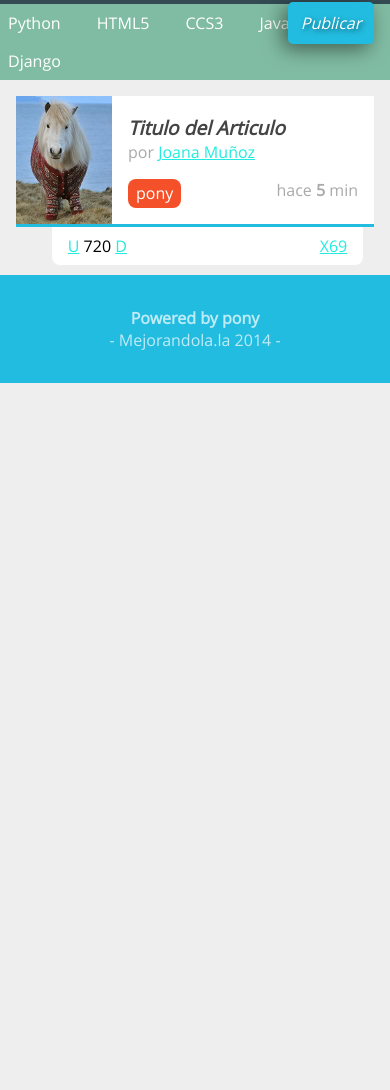
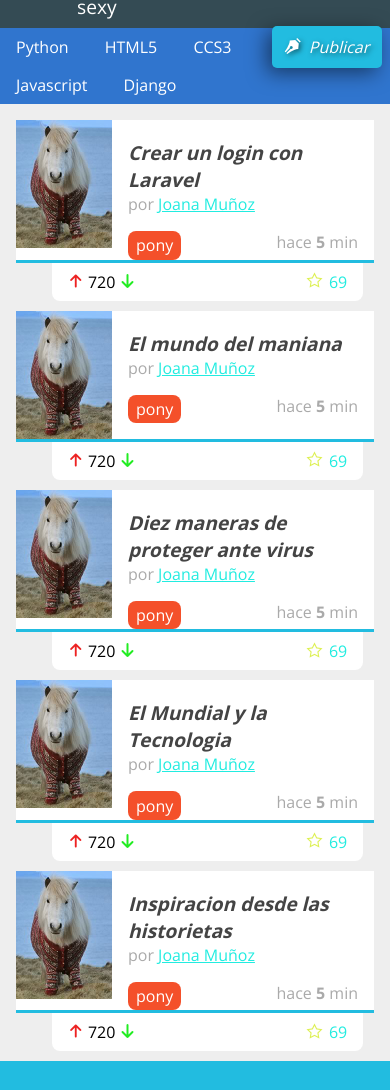
Before and after one commit to andresqm16/Puls2014-America, a plain HTML site: page index.html in a window 390 px wide. Shown: the part 69-1159 px from the top of the page. Before the commit the page ends 844 px from the top, so only its background shows below. Drawn offline with nearby package versions, Linux system fonts and the light colour scheme.

Commit message:
Agregando Iconos y portabilidad a la pagina
Agregue aqui los iconos en forma de vectores
ademas de agregarlo el meta para que la pagina se pueda ver en
dispositivos mobiles

```diff
--- a/estilos.css
+++ b/estilos.css
@@ -1,4 +1,4 @@
-@font-face {
+/*@font-face {
     font-family: 'open_sansregular';
     src: url('fuentes/OpenSans-Regular-webfont.eot');
     src: url('fuentes/OpenSans-Regular-webfont.eot?#iefix') format('embedded-opentype'),
@@ -7,7 +7,52 @@
          url('fuentes/OpenSans-Regular-webfont.svg#open_sansregular') format('svg');
     font-weight: normal;
     font-style: normal;
+
+}THIS IS WITH Fontsquirrel*/
+
+@font-face {
+	font-family: 'puls4';
+	src:url('fuentes/puls4.eot?-xtm34y');
+	src:url('fuentes/puls4.eot?#iefix-xtm34y') format('embedded-opentype'),
+		url('fuentes/puls4.woff?-xtm34y') format('woff'),
+		url('fuentes/puls4.ttf?-xtm34y') format('truetype'),
+		url('fuentes/puls4.svg?-xtm34y#puls4') format('svg');
+	font-weight: normal;
+	font-style: normal;
 }
+
+[class^="icon-"], [class*=" icon-"] {
+	font-family: 'puls4';
+	speak: none;
+	font-style: normal;
+	font-weight: normal;
+	font-variant: normal;
+	text-transform: none;
+	line-height: 1;
+
+	/* Better Font Rendering =========== */
+	-webkit-font-smoothing: antialiased;
+	-moz-osx-font-smoothing: grayscale;
+}
+
+.icon-Pincel-Viejo:before {
+	content: "\e600";
+	margin-right: 0.5em;
+}
+.icon-Estrella:before {
+	content: "\e601";
+	position:relative;
+	top: .1em;
+	margin-right: 0.4em;
+}
+.icon-Flecha-Arriba:before {
+	content: "\e602";
+}
+.icon-Flecha-Abajo:before {
+	content: "\e603";
+}
+
+
 a
 {
 	color: #22ece0;
@@ -15,7 +60,8 @@ a
 body
 {
 	background: #eee;
-	font-family:'open_sansregular' ;
+	font-family: 'Open Sans', sans-serif; /*This is with google fonts */
+	/*font-family:'open_sansregular'; this is wihtout google fonts */
 	font-size: 16px;
 }
 footer
@@ -80,14 +126,14 @@ header #logo img
 }
 nav
 {
-	background: #80bca3;
+	background: #3075CE;/*#80bca3*/
 	position: relative;
 }
 nav ul
 {
 	list-style: none;
 	margin: 0;
-	padding: 0;
+	padding: 0 6em 0 .5em;
 }
 nav ul li
 {
@@ -104,7 +150,7 @@ nav ul li a
 nav ul #publicar_nav
 {
 	position: absolute;
-	right: 0;
+	right: -0.5em;
 	top: -0.1em;
 }
 nav ul  #publicar_nav a
@@ -116,6 +162,7 @@ nav ul  #publicar_nav a
 	padding: 0.6em 0.8em;
 	text-shadow:rgba(0,0,0,0.5) 2px 2px 5px;/*esto es para texto*/
 }
+
 #contenido
 {
 	margin: 1em;
@@ -183,6 +230,22 @@ nav ul  #publicar_nav a
 	right:3%;
 	top:100%;
 }
+#contenido .item .votacion a
+{
+	text-decoration: none;
+}
+#contenido .item .votacion .guardar_item
+{
+	color: #DDF053  ;
+}
+#contenido .item .votacion .up
+{
+	color: #EC2222 ;
+}
+#contenido .item .votacion .down
+{
+	color: #22EC22  ;
+}
 #contenido .item .votacion .comentarios_item,
 #contenido .item .votacion .guardar_item
 {
--- a/index.html
+++ b/index.html
@@ -3,9 +3,11 @@
 <head>
 	<meta charset="UTF-8">
 	<meta name="description" content="Proyecto de la primera generacion del 2014 del curso de diseño web online"/>
+	<meta name="viewport" content="width=device-width,minimum-scale=1, maximum-scale=1">
+
 	<title>Pulse2014: Comunidad de personas atractivas y sexy</title>
-	<!--<link href='http://fonts.googleapis.com/css?family=Open+Sans' rel='stylesheet' type='text/css'>
-La fuente siempre tiene que cargar primero antes que cualquier otro archivo-->
+<link href='http://fonts.googleapis.com/css?family=Open+Sans:400,700' rel='stylesheet' type='text/css'>
+<!--La fuente siempre tiene que cargar primero antes que cualquier otro archivo-->
 	<link rel="stylesheet" href="normalize.css">
 	<link rel="stylesheet" href="estilos.css">
 </head>
@@ -15,7 +17,7 @@ La fuente siempre tiene que cargar primero antes que cualquier otro archivo-->
 			<img src="logo.png">
 		</figure>
 		<h1>
-			Puls 2014: Comunidad de personas atractivas y sexy
+			Puls2014: Comunidad de personas atractivas y sexy
 		</h1>
 		<figure id="avatar">
 			<img src="avatar.jpg">
@@ -28,7 +30,9 @@ La fuente siempre tiene que cargar primero antes que cualquier otro archivo-->
 			<li><a href="#">CCS3</a></li>
 			<li><a href="#">Javascript</a></li>
 			<li><a href="#">Django</a></li>
-			<li id="publicar_nav"><a href="#">Publicar</a></li>
+			<li id="publicar_nav">
+				<a href="#" ><span class="icon-Pincel-Viejo"></span>Publicar</a>
+			</li>
 		</ul>
 	</nav>
 	<section id="contenido">
@@ -38,7 +42,8 @@ La fuente siempre tiene que cargar primero antes que cualquier otro archivo-->
 			</figure>
 			<h2 class="titulo_item">
 				<a href="#">
-					Titulo del Articulo
+					Crear un login con
+					Laravel
 				</a>
 			</h2>
 			<div class="autor_item">
@@ -60,11 +65,150 @@ La fuente siempre tiene que cargar primero antes que cualquier otro archivo-->
 				</span>
 			</div>
 			<div class="votacion">
-				<a href="#" class="up">U</a>
+				<a href="#" class="up icon-Flecha-Arriba "></a>
 				720
-				<a href="#" class="down">D</a>
-				<a href="#" class="comentarios_item">69</a>
-				<a href="#" class="guardar_item">X</a>
+				<a href="#" class="down icon-Flecha-Abajo	"></a>
+				<a href="#" class="comentarios_item ">69</a>
+				<a href="#" class="guardar_item icon-Estrella"></a>
+			</div>
+		</article>
+		<article class="item">
+			<figure class="imagen_item">
+				<img src="imagen.jpg">
+			</figure>
+			<h2 class="titulo_item">
+				<a href="#">
+					El mundo del maniana
+				</a>
+			</h2>
+			<div class="autor_item">
+				por
+				<a href="#">
+					Joana Muñoz
+				</a>
+			</div>
+			<div class="datos_item">
+				<a href="#" class="tag_item">
+					pony
+				</a>
+				<span class="fecha_item">
+					hace
+					<strong>
+					 5
+					 </strong>
+					 min
+				</span>
+			</div>
+			<div class="votacion">
+				<a href="#" class="up icon-Flecha-Arriba "></a>
+				720
+				<a href="#" class="down icon-Flecha-Abajo	"></a>
+				<a href="#" class="comentarios_item ">69</a>
+				<a href="#" class="guardar_item icon-Estrella"></a>
+			</div>
+		</article>		<article class="item">
+			<figure class="imagen_item">
+				<img src="imagen.jpg">
+			</figure>
+			<h2 class="titulo_item">
+				<a href="#">
+					Diez maneras de proteger ante virus
+				</a>
+			</h2>
+			<div class="autor_item">
+				por
+				<a href="#">
+					Joana Muñoz
+				</a>
+			</div>
+			<div class="datos_item">
+				<a href="#" class="tag_item">
+					pony
+				</a>
+				<span class="fecha_item">
+					hace
+					<strong>
+					 5
+					 </strong>
+					 min
+				</span>
+			</div>
+			<div class="votacion">
+				<a href="#" class="up icon-Flecha-Arriba "></a>
+				720
+				<a href="#" class="down icon-Flecha-Abajo	"></a>
+				<a href="#" class="comentarios_item ">69</a>
+				<a href="#" class="guardar_item icon-Estrella"></a>
+			</div>
+		</article>
+		<article class="item">
+			<figure class="imagen_item">
+				<img src="imagen.jpg">
+			</figure>
+			<h2 class="titulo_item">
+				<a href="#">
+					El Mundial y la Tecnologia
+				</a>
+			</h2>
+			<div class="autor_item">
+				por
+				<a href="#">
+					Joana Muñoz
+				</a>
+			</div>
+			<div class="datos_item">
+				<a href="#" class="tag_item">
+					pony
+				</a>
+				<span class="fecha_item">
+					hace
+					<strong>
+					 5
+					 </strong>
+					 min
+				</span>
+			</div>
+			<div class="votacion">
+				<a href="#" class="up icon-Flecha-Arriba "></a>
+				720
+				<a href="#" class="down icon-Flecha-Abajo	"></a>
+				<a href="#" class="comentarios_item ">69</a>
+				<a href="#" class="guardar_item icon-Estrella"></a>
+			</div>
+		</article>
+		<article class="item">
+			<figure class="imagen_item">
+				<img src="imagen.jpg">
+			</figure>
+			<h2 class="titulo_item">
+				<a href="#">
+					Inspiracion desde las historietas
+				</a>
+			</h2>
+			<div class="autor_item">
+				por
+				<a href="#">
+					Joana Muñoz
+				</a>
+			</div>
+			<div class="datos_item">
+				<a href="#" class="tag_item">
+					pony
+				</a>
+				<span class="fecha_item">
+					hace
+					<strong>
+					 5
+					 </strong>
+					 min
+				</span>
+			</div>
+			<div class="votacion">
+				<a href="#" class="up icon-Flecha-Arriba "></a>
+				720
+				<a href="#" class="down icon-Flecha-Abajo	"></a>
+				<a href="#" class="comentarios_item ">69</a>
+				<a href="#" class="guardar_item icon-Estrella"></a>
 			</div>
 		</article>
 	</section>
```
Also changed, not shown: fuentes/puls4.svg (added), fuentes/puls4.ttf (added), fuentes/puls4.woff (added), 1 other file.
